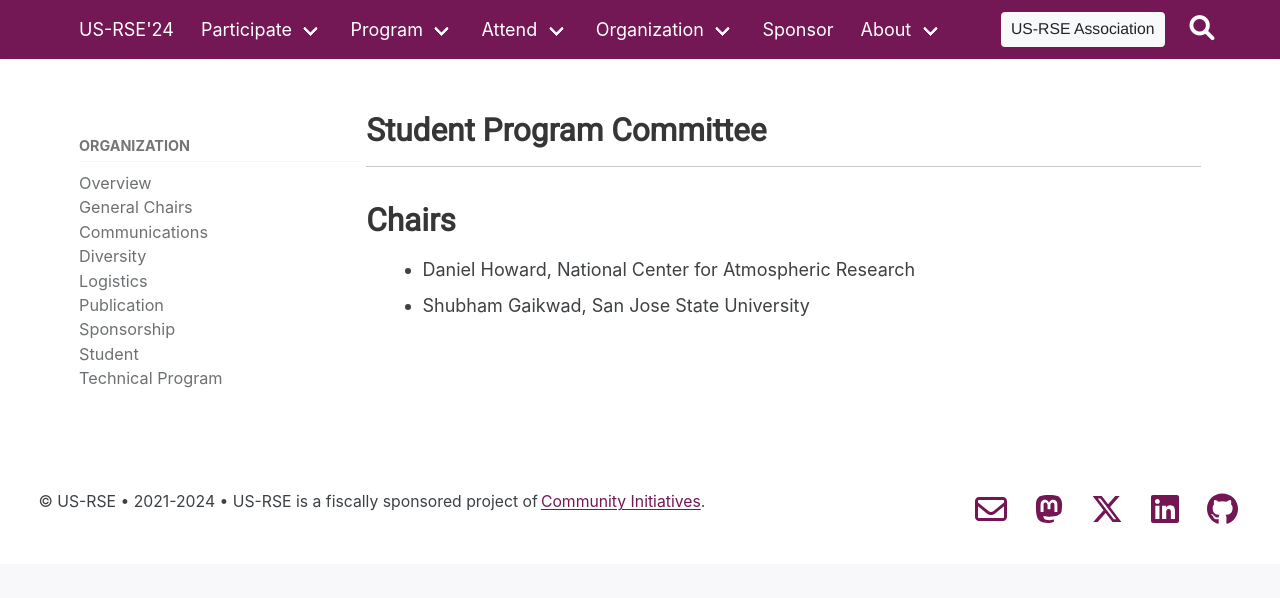
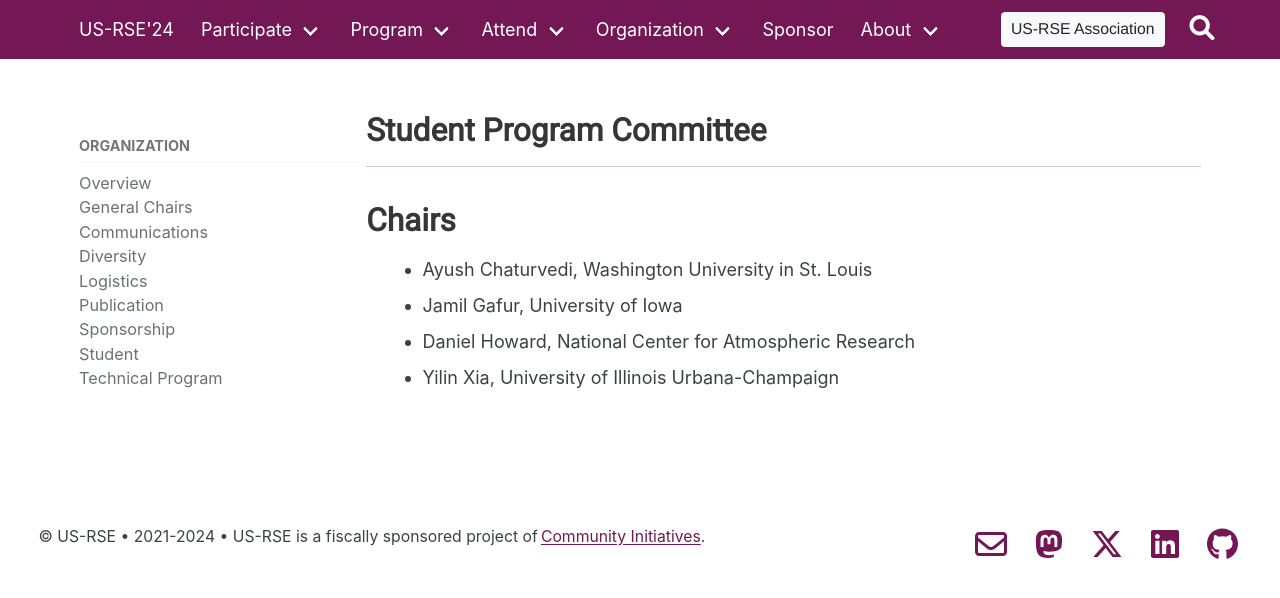
Before and after one commit to USRSE/usrse24, a Jekyll site: the page built from pages/organization/student.md, in a window 1280 px wide and 900 px high. Shown: the top 598 px of the window. Built offline with Jekyll 4.4.1, drawn with Linux system fonts in a browser that asks for light colours; a style sheet for code colours, icons or effects is not loaded.

Commit message:
Update student.md
Add new student committee members in alphabetical order

```diff
--- a/pages/organization/student.md
+++ b/pages/organization/student.md
@@ -9,5 +9,7 @@ set_last_modified: true
 
 ## Chairs
 
+- Ayush Chaturvedi, Washington University in St. Louis
+- Jamil Gafur, University of Iowa
 - Daniel Howard, National Center for Atmospheric Research
-- Shubham Gaikwad, San Jose State University
+- Yilin Xia, University of Illinois Urbana-Champaign
```
